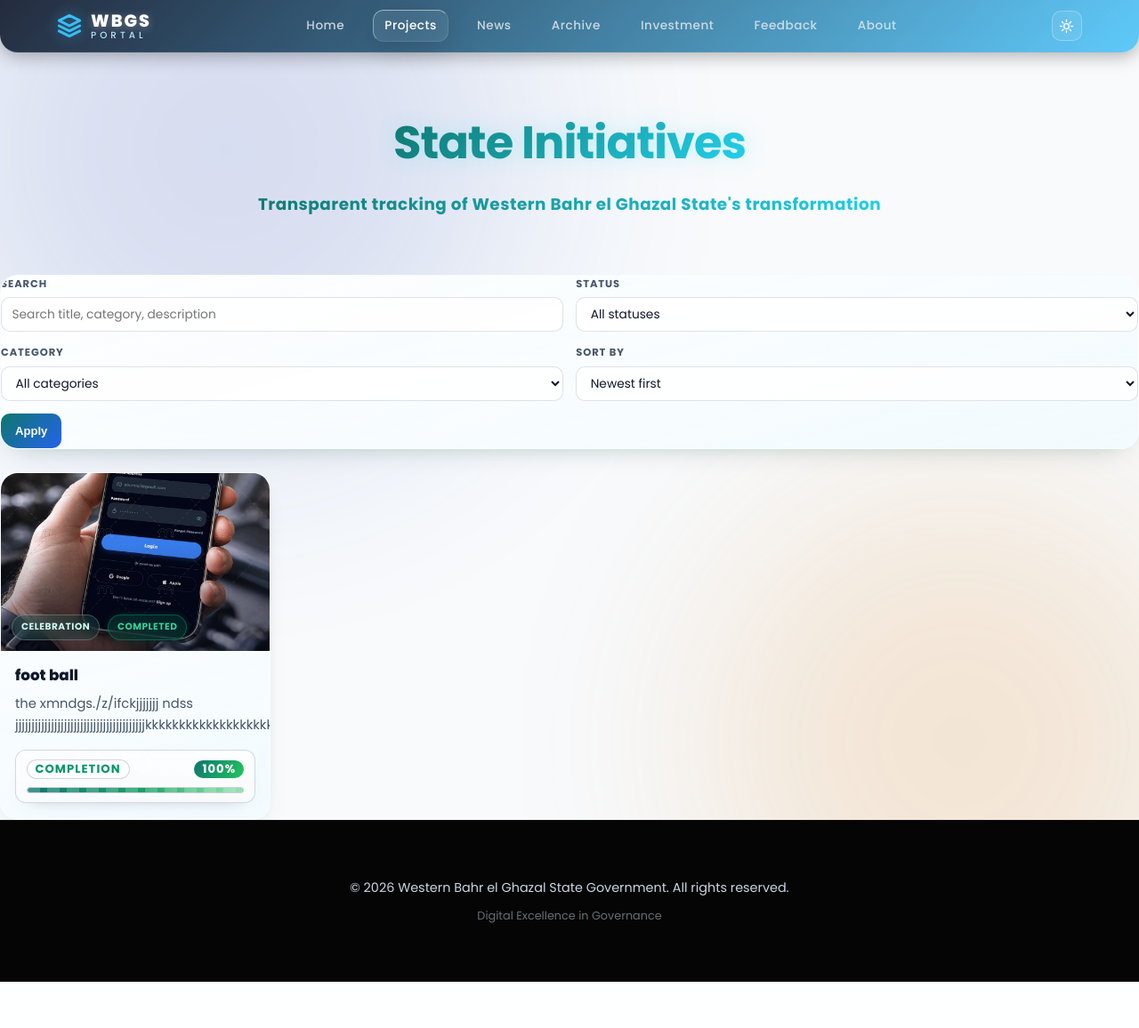
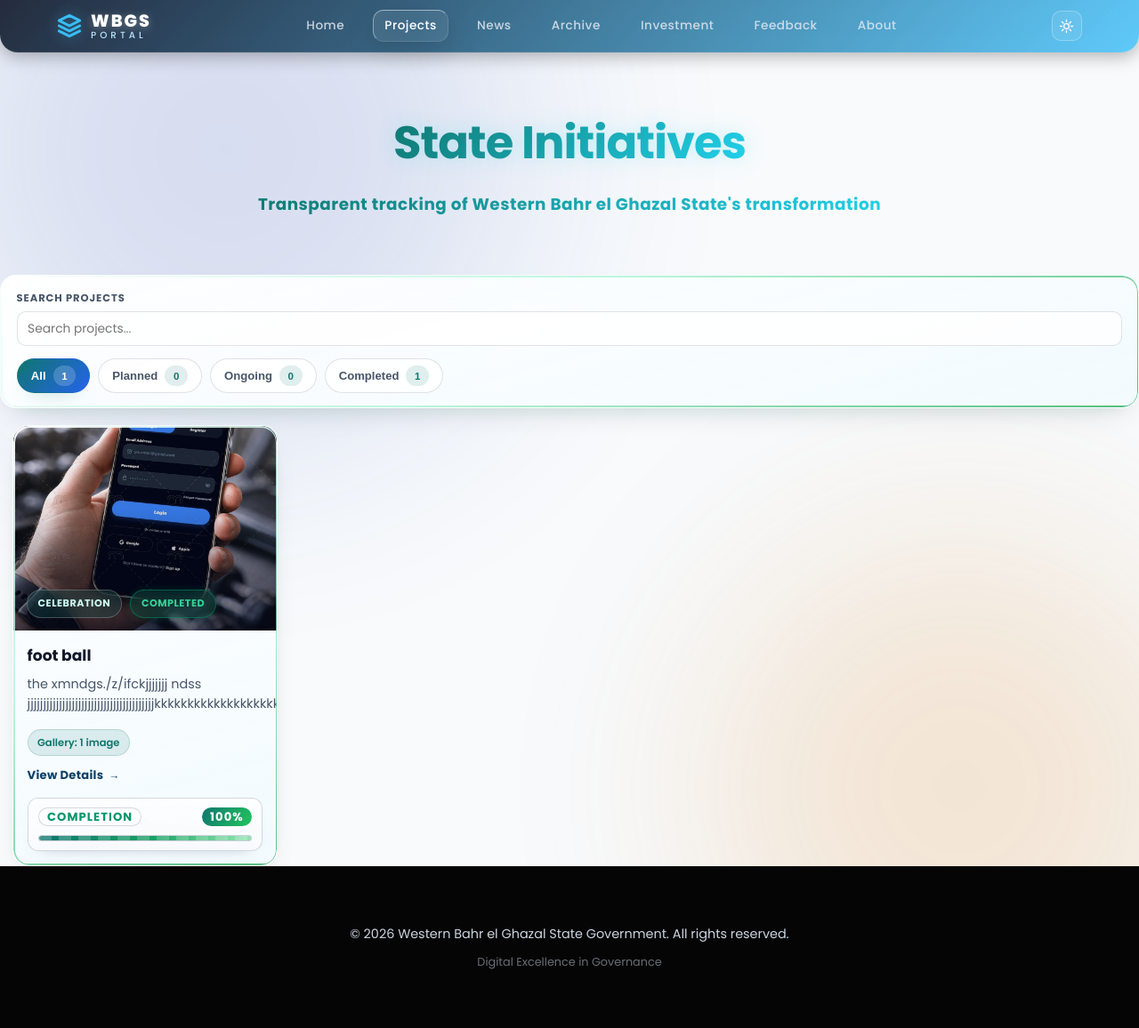
Before and after one commit to NarimanOusman/WBGS, a Django app: page /projects/ in a window 1280 px wide. Shown: the whole page at 89% size. Before the commit the page ends 1104 px from the top, so only its background shows below. Run offline with Django 5.2, Linux system fonts and the light colour scheme; data comes from the database, SQL or seed files in the repository; data that the repository does not hold is empty; some libraries are stand-ins or nearby versions.

Commit message:
refactor projects page for improved search functionality, status filtering, and UI enhancements

```diff
--- a/static/css/styles.css
+++ b/static/css/styles.css
@@ -966,18 +966,15 @@ footer {
 }
 
 .projects-controls-shell {
-  margin: 0 auto 1.6rem;
-  padding: 0;
-  border: 0;
-  background: transparent;
-  box-shadow: none;
+  margin: 0 auto 1.2rem;
+  padding: 1rem 1.1rem;
+  border-radius: 18px;
 }
 
 .projects-controls {
-  display: grid;
-  grid-template-columns: 1.35fr repeat(2, minmax(0, 1fr)) auto;
+  display: flex;
+  flex-direction: column;
   gap: 0.9rem;
-  align-items: end;
 }
 
 .control-group {
@@ -1015,68 +1012,151 @@ footer {
   box-shadow: 0 0 0 3px rgba(20, 184, 166, 0.12);
 }
 
-.control-actions {
+.status-tabs {
   display: flex;
   align-items: center;
   gap: 0.55rem;
-}
-
-.projects-apply-btn {
-  height: 2.45rem;
-  padding: 0 1rem;
-  border-radius: 10px;
-  border: none;
-  background: linear-gradient(135deg, #0f766e 0%, #2563eb 100%);
-  color: #ffffff;
+  flex-wrap: wrap;
+}
+
+.status-tab {
+  height: 2.4rem;
+  padding: 0 0.95rem;
+  border-radius: 999px;
+  border: 1px solid rgba(15, 23, 42, 0.12);
+  background: rgba(255, 255, 255, 0.84);
+  color: #475569;
   font-weight: 700;
   font-size: 0.82rem;
   cursor: pointer;
+  display: inline-flex;
+  align-items: center;
+  gap: 0.5rem;
+  transition: all 0.22s ease;
+}
+
+.status-tab span {
+  display: inline-flex;
+  align-items: center;
+  justify-content: center;
+  min-width: 1.6rem;
+  height: 1.45rem;
+  padding: 0 0.4rem;
+  border-radius: 999px;
+  background: rgba(15, 118, 110, 0.12);
+  color: #0f766e;
+  font-size: 0.72rem;
+  font-weight: 800;
+}
+
+.status-tab.active {
+  background: linear-gradient(135deg, #0f766e 0%, #2563eb 100%);
+  color: #ffffff;
+  border-color: transparent;
   box-shadow: 0 10px 22px -16px rgba(15, 118, 110, 0.65);
+}
+
+.status-tab.active span {
+  background: rgba(255, 255, 255, 0.18);
+  color: #ffffff;
+}
+
+.status-tab:hover {
+  transform: translateY(-1px);
+  border-color: rgba(15, 118, 110, 0.28);
 }
 
 .projects-reset-link {
   color: #475569;
   text-decoration: none;
-  font-weight: 600;
+  font-weight: 700;
   font-size: 0.82rem;
+  align-self: flex-start;
+}
+
+.projects-reset-link:hover {
+  color: #0f766e;
+}
+
+.project-action-link {
+  margin: 0;
 }
 
 .premium-grid {
   display: grid;
   grid-template-columns: repeat(4, minmax(0, 1fr));
-  column-gap: 1.35rem;
-  row-gap: 2rem;
-  padding-inline: 0;
+  column-gap: 1.2rem;
+  row-gap: 1.8rem;
+  padding-inline: 0.85rem;
 }
 
 /* Glass Card Master Styles */
 .glass-card {
   position: relative;
-  background: rgba(255, 255, 255, 0.94);
-  backdrop-filter: blur(10px);
-  -webkit-backdrop-filter: blur(10px);
-  border: 1px solid rgba(15, 23, 42, 0.08);
-  border-radius: 20px;
+  background: linear-gradient(165deg, rgba(255, 255, 255, 0.92), rgba(240, 249, 255, 0.78));
+  backdrop-filter: blur(18px);
+  -webkit-backdrop-filter: blur(18px);
+  border: 1px solid rgba(255, 255, 255, 0.22);
+  border-radius: 18px;
   overflow: hidden;
   display: flex;
   flex-direction: column;
-  transition: transform 0.28s ease, box-shadow 0.28s ease, border-color 0.28s ease;
-  box-shadow: 0 10px 24px -18px rgba(15, 23, 42, 0.24);
+  transition: transform 0.45s cubic-bezier(0.22, 1, 0.36, 1), box-shadow 0.45s cubic-bezier(0.22, 1, 0.36, 1), border-color 0.35s ease;
+  box-shadow: 0 10px 25px -14px rgba(15, 23, 42, 0.28), 0 14px 34px -24px rgba(15, 118, 110, 0.34);
+}
+
+.glass-card::before {
+  content: "";
+  position: absolute;
+  width: 230px;
+  height: 180px;
+  left: -45%;
+  top: -42%;
+  border-radius: 999px;
+  background: rgba(255, 255, 255, 0.85);
+  filter: blur(56px);
+  opacity: 0.58;
+  pointer-events: none;
+  z-index: 1;
+}
+
+.glass-card::after {
+  content: "";
+  position: absolute;
+  inset: 0;
+  border-radius: inherit;
+  padding: 1.5px;
+  background: linear-gradient(150deg, rgba(255, 255, 255, 0.95) 0%, rgba(167, 243, 208, 0.75) 46%, rgba(22, 163, 74, 0.7) 100%);
+  -webkit-mask: linear-gradient(#fff 0 0) content-box, linear-gradient(#fff 0 0);
+  -webkit-mask-composite: xor;
+  mask: linear-gradient(#fff 0 0) content-box, linear-gradient(#fff 0 0);
+  mask-composite: exclude;
+  pointer-events: none;
+  z-index: 3;
 }
 
 .glass-card:hover {
-  transform: translateY(-4px);
-  box-shadow: 0 18px 34px -22px rgba(15, 23, 42, 0.3);
-  border-color: rgba(15, 118, 110, 0.18);
+  transform: translateY(-10px) scale(1.01);
+  box-shadow: 0 24px 48px -20px rgba(15, 23, 42, 0.35), 0 0 14px rgba(167, 243, 208, 0.36), 0 0 24px rgba(255, 255, 255, 0.22);
 }
 
 /* Diagonal glare effect on hover */
 .glass-glare {
-  display: none;
+  position: absolute;
+  top: 0; left: -100%;
+  width: 50%; height: 100%;
+  background: linear-gradient(to right, rgba(255,255,255,0) 0%, rgba(255,255,255,0.03) 50%, rgba(255,255,255,0) 100%);
+  transform: skewX(-25deg);
+  z-index: 5;
+  transition: all 0.7s ease;
+  pointer-events: none;
+}
+.glass-card:hover .glass-glare, .premium-empty:hover .glass-glare {
+  left: 150%;
 }
 
 .project-image-container {
-  height: 200px;
+  height: 230px;
   position: relative;
   overflow: hidden;
 }
@@ -1089,14 +1169,14 @@ footer {
 }
 
 .glass-card:hover .project-image-parallax {
-  transform: scale(1.04);
-  filter: saturate(1.03);
+  transform: scale(1.11);
+  filter: saturate(1.08);
 }
 
 .project-overlay {
   position: absolute;
   inset: 0;
-  background: linear-gradient(to bottom, rgba(2, 6, 23, 0.02) 40%, rgba(2, 6, 23, 0.52) 100%);
+  background: linear-gradient(to bottom, rgba(2, 6, 23, 0.06) 40%, rgba(2, 6, 23, 0.66) 100%);
   z-index: 1;
 }
 
@@ -1116,9 +1196,9 @@ footer {
 .badges-container {
   position: absolute;
   top: auto;
-  bottom: 12px;
-  left: 12px;
-  right: 12px;
+  bottom: 14px;
+  left: 15px;
+  right: 15px;
   display: flex;
   justify-content: flex-start;
   gap: 0.55rem;
@@ -1127,9 +1207,9 @@ footer {
 }
 
 .badge {
-  padding: 5px 10px;
+  padding: 6px 12px;
   border-radius: 30px;
-  font-size: 0.66rem;
+  font-size: 0.7rem;
   letter-spacing: 0.5px;
   font-weight: 700;
   text-transform: uppercase;
@@ -1148,7 +1228,7 @@ footer {
 
 /* Content Area */
 .premium-content {
-  padding: 1rem 1rem 1.1rem;
+  padding: 1.05rem 1rem 1rem;
   display: flex;
   flex-direction: column;
   flex-grow: 1;
@@ -1157,22 +1237,41 @@ footer {
 }
 
 .project-title {
-  font-size: 1.05rem;
+  font-size: 1.07rem;
   line-height: 1.4;
-  margin-bottom: 0.55rem;
-  color: #0f172a;
-  font-weight: 800;
+  margin-bottom: 0.6rem;
+  color: #f8fafc;
+  font-weight: 700;
 }
 
 .premium-content .description {
-  color: #475569;
-  font-size: 0.92rem;
-  line-height: 1.6;
-  margin-bottom: 1rem;
+  color: #94a3b8;
+  font-size: 0.9rem;
+  line-height: 1.5;
+  margin-bottom: 1.1rem;
+}
+
+.project-gallery-meta {
+  margin-bottom: 0.7rem;
+}
+
+.gallery-pill {
+  display: inline-flex;
+  align-items: center;
+  padding: 0.3rem 0.65rem;
+  font-size: 0.72rem;
+  font-weight: 600;
+  color: #0f766e;
+  border-radius: 999px;
+  background: rgba(15, 118, 110, 0.12);
+  border: 1px solid rgba(15, 118, 110, 0.2);
 }
 
 .project-actions {
-  display: none;
+  display: flex;
+  gap: 0.35rem;
+  flex-wrap: wrap;
+  margin-bottom: 0.9rem;
 }
 
 .project-card-link {
@@ -1185,6 +1284,28 @@ footer {
 .project-card-link:focus-visible {
   outline: 2px solid rgba(37, 99, 235, 0.55);
   outline-offset: 3px;
+}
+
+.project-actions,
+.project-actions * {
+  position: relative;
+  z-index: 6;
+}
+
+.project-action-hint {
+  display: inline-flex;
+  align-items: center;
+  gap: 0.35rem;
+  padding: 0;
+  font-size: 0.82rem;
+  font-weight: 700;
+  letter-spacing: 0.02em;
+  color: #0f3f66;
+}
+
+.project-action-hint::after {
+  content: "\2192";
+  font-size: 0.92em;
 }
 
 .project-action-link {
@@ -1687,14 +1808,6 @@ body.viewer-open {
 }
 
 @media (max-width: 1400px) {
-  .projects-controls {
-    grid-template-columns: repeat(2, minmax(0, 1fr));
-  }
-
-  .control-actions {
-    justify-content: flex-start;
-  }
-
   .premium-grid {
     grid-template-columns: repeat(4, minmax(0, 1fr));
   }
@@ -1711,12 +1824,17 @@ body.viewer-open {
 }
 
 @media (max-width: 900px) {
-  .projects-controls {
-    grid-template-columns: 1fr;
-  }
-
   .projects-subtext {
     font-size: 1.22rem;
+  }
+
+  .status-tabs {
+    gap: 0.45rem;
+  }
+
+  .status-tab {
+    font-size: 0.8rem;
+    padding: 0 0.82rem;
   }
 
   .premium-grid {
@@ -1784,6 +1902,10 @@ body.viewer-open {
   .premium-content .description {
     font-size: 1rem;
     line-height: 1.6;
+  }
+
+  .gallery-pill {
+    font-size: 0.88rem;
   }
 
   .project-action-link {
--- a/templates/projects.html
+++ b/templates/projects.html
@@ -16,51 +16,30 @@
         </div>
 
         <section class="projects-controls-shell glass-card">
-            <form method="get" class="projects-controls" aria-label="Filter and sort projects">
+            <form method="get" class="projects-controls" aria-label="Search and filter projects">
                 <div class="control-group control-search">
-                    <label for="projectsSearch">Search</label>
-                    <input id="projectsSearch" type="search" name="q" value="{{ filters.q }}" placeholder="Search title, category, description">
+                    <label for="projectsSearch">Search projects</label>
+                    <input id="projectsSearch" type="search" name="q" value="{{ search_query }}" placeholder="Search projects...">
                 </div>
 
-                <div class="control-group">
-                    <label for="projectsStatus">Status</label>
-                    <select id="projectsStatus" name="status">
-                        <option value="">All statuses</option>
-                        {% for status in status_choices %}
-                        <option value="{{ status }}" {% if filters.status == status %}selected{% endif %}>{{ status }}</option>
-                        {% endfor %}
-                    </select>
+                <div class="status-tabs">
+                    <button type="submit" name="status" value="" class="status-tab {% if not selected_status %}active{% endif %}">
+                        All <span>{{ projects|length }}</span>
+                    </button>
+                    <button type="submit" name="status" value="Planned" class="status-tab {% if selected_status == 'Planned' %}active{% endif %}">
+                        Planned <span>{{ status_counts.Planned }}</span>
+                    </button>
+                    <button type="submit" name="status" value="Ongoing" class="status-tab {% if selected_status == 'Ongoing' %}active{% endif %}">
+                        Ongoing <span>{{ status_counts.Ongoing }}</span>
+                    </button>
+                    <button type="submit" name="status" value="Completed" class="status-tab {% if selected_status == 'Completed' %}active{% endif %}">
+                        Completed <span>{{ status_counts.Completed }}</span>
+                    </button>
                 </div>
 
-                <div class="control-group">
-                    <label for="projectsCategory">Category</label>
-                    <select id="projectsCategory" name="category">
-                        <option value="">All categories</option>
-                        {% for category in category_choices %}
-                        <option value="{{ category }}" {% if filters.category == category %}selected{% endif %}>{{ category }}</option>
-                        {% endfor %}
-                    </select>
-                </div>
-
-                <div class="control-group">
-                    <label for="projectsSort">Sort by</label>
-                    <select id="projectsSort" name="sort">
-                        <option value="newest" {% if filters.sort == 'newest' %}selected{% endif %}>Newest first</option>
-                        <option value="oldest" {% if filters.sort == 'oldest' %}selected{% endif %}>Oldest first</option>
-                        <option value="progress_desc" {% if filters.sort == 'progress_desc' %}selected{% endif %}>Progress high to low</option>
-                        <option value="progress_asc" {% if filters.sort == 'progress_asc' %}selected{% endif %}>Progress low to high</option>
-                        <option value="title_asc" {% if filters.sort == 'title_asc' %}selected{% endif %}>Title A-Z</option>
-                        <option value="title_desc" {% if filters.sort == 'title_desc' %}selected{% endif %}>Title Z-A</option>
-                        <option value="status" {% if filters.sort == 'status' %}selected{% endif %}>Status</option>
-                    </select>
-                </div>
-
-                <div class="control-actions">
-                    <button type="submit" class="projects-apply-btn">Apply</button>
-                    {% if has_active_filters or filters.sort != 'newest' %}
-                    <a href="{% url 'projects' %}" class="projects-reset-link">Reset</a>
-                    {% endif %}
-                </div>
+                {% if has_active_filters %}
+                <a href="{% url 'projects' %}" class="projects-reset-link">Reset filters</a>
+                {% endif %}
             </form>
         </section>
 
@@ -92,6 +71,16 @@
                     <h3 class="project-title">{{ project.title }}</h3>
                     <p class="description">{{ project.description|truncatewords:18 }}</p>
 
+                    <div class="project-gallery-meta">
+                        <span class="gallery-pill">
+                            Gallery: {{ project.images.count|add:"1" }} image{{ project.images.count|add:"1"|pluralize }}
+                        </span>
+                    </div>
+
+                    <div class="project-actions">
+                        <span class="project-action-hint">View Details</span>
+                    </div>
+
                     <div class="progress-wrapper status-{{ project.status|lower }}">
                         <div class="progress-meta">
                             <span class="progress-label">Completion</span>
@@ -116,7 +105,7 @@
             </div>
             {% if has_active_filters %}
             <h2 class="empty-title text-gradient">No Matching Projects</h2>
-            <p class="empty-text">No project matches your current filters. Try changing your search, status, or category selection.</p>
+            <p class="empty-text">No project matches your current search or status. Try another keyword or switch to a different tab.</p>
             <a href="{% url 'projects' %}" class="project-action-link">Clear filters</a>
             {% else %}
             <h2 class="empty-title text-gradient">Mapping Our Future</h2>
--- a/wau/views.py
+++ b/wau/views.py
@@ -1,4 +1,4 @@
-from django.db.models import Avg, Q
+from django.db.models import Q
 from django.shortcuts import render, get_object_or_404
 
 def home(request):
@@ -12,8 +12,6 @@ def projects(request):
 
     search_query = request.GET.get('q', '').strip()
     selected_status = request.GET.get('status', '').strip()
-    selected_category = request.GET.get('category', '').strip()
-    selected_sort = request.GET.get('sort', 'newest').strip()
 
     valid_statuses = [choice for choice, _ in Project.STATUS_CHOICES]
     if selected_status and selected_status not in valid_statuses:
@@ -31,51 +29,21 @@ def projects(request):
     if selected_status:
         projects_qs = projects_qs.filter(status=selected_status)
 
-    if selected_category:
-        projects_qs = projects_qs.filter(category=selected_category)
+    projects_qs = projects_qs.order_by('-created_at')
 
-    sort_map = {
-        'newest': '-created_at',
-        'oldest': 'created_at',
-        'progress_desc': '-progress',
-        'progress_asc': 'progress',
-        'title_asc': 'title',
-        'title_desc': '-title',
-        'status': 'status',
+    status_counts = {
+        'Planned': all_projects.filter(Q(title__icontains=search_query) | Q(category__icontains=search_query) | Q(description__icontains=search_query), status='Planned').count() if search_query else all_projects.filter(status='Planned').count(),
+        'Ongoing': all_projects.filter(Q(title__icontains=search_query) | Q(category__icontains=search_query) | Q(description__icontains=search_query), status='Ongoing').count() if search_query else all_projects.filter(status='Ongoing').count(),
+        'Completed': all_projects.filter(Q(title__icontains=search_query) | Q(category__icontains=search_query) | Q(description__icontains=search_query), status='Completed').count() if search_query else all_projects.filter(status='Completed').count(),
     }
-    if selected_sort not in sort_map:
-        selected_sort = 'newest'
-
-    projects_qs = projects_qs.order_by(sort_map[selected_sort], '-created_at')
-
-    total_projects = projects_qs.count()
-    completed_projects = projects_qs.filter(status='Completed').count()
-    ongoing_projects = projects_qs.filter(status='Ongoing').count()
-    avg_completion = projects_qs.aggregate(avg=Avg('progress'))['avg'] or 0
-
-    categories = (
-        Project.objects.order_by('category')
-        .values_list('category', flat=True)
-        .distinct()
-    )
 
     context = {
         'projects': projects_qs,
-        'filters': {
-            'q': search_query,
-            'status': selected_status,
-            'category': selected_category,
-            'sort': selected_sort,
-        },
+        'search_query': search_query,
+        'selected_status': selected_status,
         'status_choices': valid_statuses,
-        'category_choices': categories,
-        'stats': {
-            'total': total_projects,
-            'completed': completed_projects,
-            'ongoing': ongoing_projects,
-            'avg_progress': round(avg_completion),
-        },
-        'has_active_filters': bool(search_query or selected_status or selected_category),
+        'status_counts': status_counts,
+        'has_active_filters': bool(search_query or selected_status),
     }
     return render(request, 'projects.html', context)
 
```
